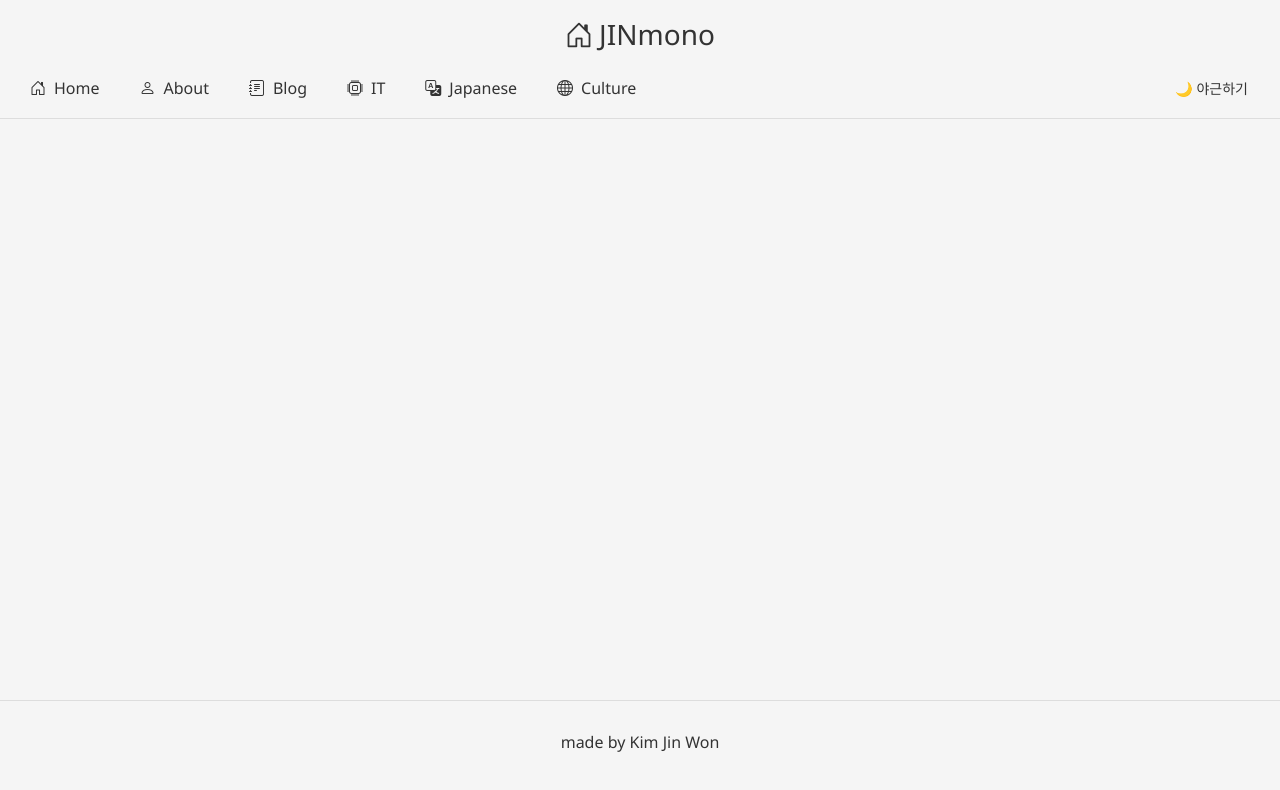
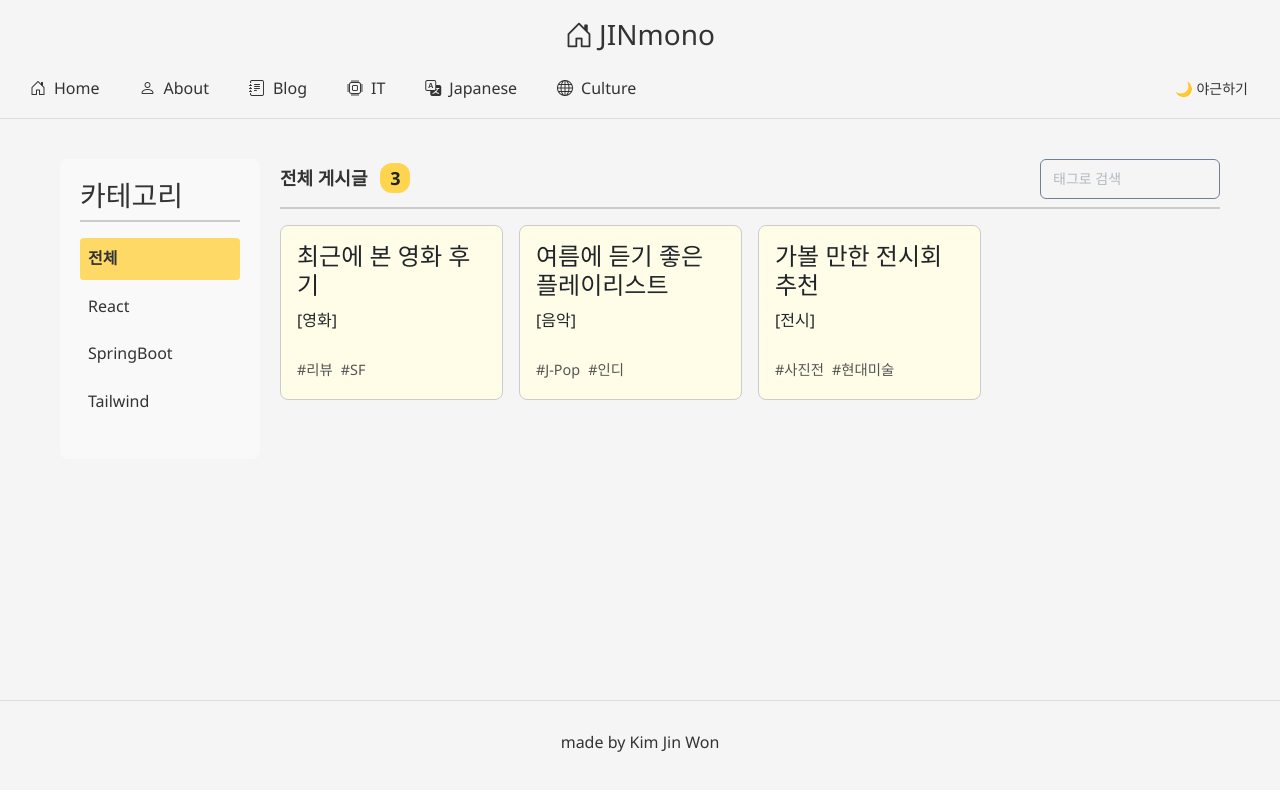
Before and after one commit to JINWON-getup/blog-frontend, a React app: page /culture in a window 1280 px wide. Shown: the top 790 px of the page. Built offline with nearby package versions, Linux system fonts and the light colour scheme; the HTML template or start-up script is replaced by a standard one.

Commit message:
dummy data folder add

```diff
--- a/src/components/nav-bar.tsx
+++ b/src/components/nav-bar.tsx
@@ -25,19 +25,19 @@ export default function NavBar() {
                     </Link>
                 </li>
                 <li>
-                    <Link to="/it-board-page" className="nav-link">
+                    <Link to="/it" className="nav-link">
                         <i className="bi bi-cpu"></i>
                         <span>IT</span>
                     </Link>
                 </li>
                 <li>
-                    <Link to="/japanese-board-page" className="nav-link">
+                    <Link to="/japanese" className="nav-link">
                         <i className="bi bi-translate"></i>
                         <span>Japanese</span>
                     </Link>
                 </li>
                 <li>
-                    <Link to="/culture-board-page" className="nav-link">
+                    <Link to="/culture" className="nav-link">
                         <i className="bi bi-globe"></i>
                         <span>Culture</span>
                     </Link>
--- a/src/css/board.css
+++ b/src/css/board.css
@@ -21,6 +21,7 @@
     padding-bottom: 8px;
     margin-bottom: 16px;
     border-bottom: 2px solid #ccc;
+    transition: border-color 0.5s ease;
 }
 
 .category-sidebar ul {
@@ -33,6 +34,7 @@
     padding: 8px;
     margin-bottom: 6px;
     border-radius: 4px;
+    transition: background-color 0.5s ease;
 }
 
 .category-sidebar li.active {
@@ -95,7 +97,8 @@
     border: 1px solid #ccc;
     padding: 16px;
     border-radius: 8px;
-    transition: transform 0.5s, box-shadow 0.5s, background-color 0.5s ease;
+    transition: transform 0.5s, box-shadow 0.5s, background-color 0.5s ease,
+        color 0.5s ease;
 }
 
 .card:hover {
--- /dev/null
+++ b/src/data/_data.ts
@@ -0,0 +1,70 @@
+// 게시글(Post) 데이터의 타입을 정의합니다.
+export interface Post {
+    id: number;
+    title: string;
+    category: string;
+    tags: string[];
+}
+
+// IT 게시판 데이터
+export const itBoardData: Post[] = [
+    {
+        id: 1,
+        title: "React로 블로그 만들기",
+        category: "React",
+        tags: ["React", "JS"],
+    },
+    {
+        id: 2,
+        title: "SpringBoot 게시판 구축",
+        category: "SpringBoot",
+        tags: ["Spring", "Java"],
+    },
+    {
+        id: 3,
+        title: "Tailwind로 스타일링",
+        category: "Tailwind",
+        tags: ["Tailwind", "CSS"],
+    },
+];
+export const itCategories = ["전체", "React", "SpringBoot", "Tailwind"];
+
+// Japanese 게시판 데이터
+export const japaneseBoardData: Post[] = [
+    {
+        id: 1,
+        title: "JLPT N1 공부법",
+        category: "시험",
+        tags: ["JLPT", "한자"],
+    },
+    {
+        id: 2,
+        title: "일본 여행 회화",
+        category: "회화",
+        tags: ["여행", "생활"],
+    },
+];
+export const japaneseCategories = ["전체", "시험", "회화"];
+
+// Culture 게시판 데이터
+export const cultureBoardData: Post[] = [
+    {
+        id: 1,
+        title: "최근에 본 영화 후기",
+        category: "영화",
+        tags: ["리뷰", "SF"],
+    },
+    {
+        id: 2,
+        title: "여름에 듣기 좋은 플레이리스트",
+        category: "음악",
+        tags: ["J-Pop", "인디"],
+    },
+    {
+        id: 3,
+        title: "가볼 만한 전시회 추천",
+        category: "전시",
+        tags: ["사진전", "현대미술"],
+    },
+];
+export const cultureCategories = ["전체", "영화", "음악", "전시"];
--- a/src/pages/section/culture-board-page.tsx
+++ b/src/pages/section/culture-board-page.tsx
@@ -1,32 +1,7 @@
-import Board from "../../components/board"; // 1. 재사용 가능한 Board 컴포넌트를 불러옵니다.
-
-// 2. Culture 게시판에만 해당하는 데이터를 정의합니다.
-const cultureBoardData = [
-    {
-        id: 1,
-        title: "최근에 본 영화 후기",
-        category: "영화",
-        tags: ["리뷰", "SF"],
-    },
-    {
-        id: 2,
-        title: "여름에 듣기 좋은 플레이리스트",
-        category: "음악",
-        tags: ["J-Pop", "인디"],
-    },
-    {
-        id: 3,
-        title: "가볼 만한 전시회 추천",
-        category: "전시",
-        tags: ["사진전", "현대미술"],
-    },
-];
-
-const cultureCategories = ["전체", "영화", "음악", "전시"];
+import Board from "../../components/board";
+// 중앙 데이터 파일에서 필요한 데이터를 가져옵니다.
+import { cultureBoardData, itCategories } from "../../data/_data";
 
 export default function CultureBoardPage() {
-    // 3. Board 컴포넌트에 Culture 게시판 데이터를 props로 전달하여 렌더링합니다.
-    return (
-        <Board boardData={cultureBoardData} categories={cultureCategories} />
-    );
+    return <Board boardData={cultureBoardData} categories={itCategories} />;
 }
--- a/src/pages/section/it-board-page.tsx
+++ b/src/pages/section/it-board-page.tsx
@@ -1,29 +1,7 @@
-import Board from "../../components/board"; // 1. 재사용 가능한 Board 컴포넌트를 불러옵니다.
-
-// 2. IT 게시판에만 해당하는 데이터를 정의합니다. (나중에는 API로 받아오게 됩니다.)
-const itBoardData = [
-    {
-        id: 1,
-        title: "React로 블로그 만들기",
-        category: "React",
-        tags: ["React", "JS"],
-    },
-    {
-        id: 2,
-        title: "SpringBoot 게시판 구축",
-        category: "SpringBoot",
-        tags: ["Spring", "Java"],
-    },
-    {
-        id: 3,
-        title: "Tailwind로 스타일링",
-        category: "Tailwind",
-        tags: ["Tailwind", "CSS"],
-    },
-];
-const itCategories = ["전체", "React", "SpringBoot", "Tailwind"];
+import Board from "../../components/board";
+// 중앙 데이터 파일에서 필요한 데이터를 가져옵니다.
+import { itBoardData, itCategories } from "../../data/_data";
 
 export default function ItBoardPage() {
-    // 3. Board 컴포넌트에 IT 게시판 데이터를 props로 전달하여 렌더링합니다.
     return <Board boardData={itBoardData} categories={itCategories} />;
 }
--- a/src/pages/section/japanese-board-page.tsx
+++ b/src/pages/section/japanese-board-page.tsx
@@ -1,23 +1,7 @@
 import Board from "../../components/board";
-
-const japaneseBoardData = [
-    {
-        id: 1,
-        title: "JLPT N1 공부법",
-        category: "시험",
-        tags: ["JLPT", "한자"],
-    },
-    {
-        id: 2,
-        title: "일본 여행 회화",
-        category: "회화",
-        tags: ["여행", "생활"],
-    },
-];
-const japaneseCategories = ["전체", "시험", "회화"];
+// 중앙 데이터 파일에서 필요한 데이터를 가져옵니다.
+import { japaneseBoardData, itCategories } from "../../data/_data";
 
 export default function JapaneseBoardPage() {
-    return (
-        <Board boardData={japaneseBoardData} categories={japaneseCategories} />
-    );
+    return <Board boardData={japaneseBoardData} categories={itCategories} />;
 }
--- a/src/routes/routes.tsx
+++ b/src/routes/routes.tsx
@@ -3,22 +3,17 @@ import Home from "../pages/home";
 import ItBoardPage from "../pages/section/it-board-page";
 import JapaneseBoardPage from "../pages/section/japanese-board-page";
 import CultureBoardPage from "../pages/section/culture-board-page";
-
 import AdminLogin from "../pages/login/adminLogin";
 
 export default function AppRoutes() {
     return (
         <Routes>
             <Route path="/" element={<Home />} />
-            <Route path="/it-board-page" element={<ItBoardPage />} />
-            <Route
-                path="/japanese-board-page"
-                element={<JapaneseBoardPage />}
-            />
-            <Route path="/culture-board-page" element={<CultureBoardPage />} />
+            {/* 👇 path 경로를 짧게 수정 */}
+            <Route path="/it" element={<ItBoardPage />} />
+            <Route path="/japanese" element={<JapaneseBoardPage />} />
+            <Route path="/culture" element={<CultureBoardPage />} />
             <Route path="/adminLogin" element={<AdminLogin />} />
-            {/* Culture 보드도 같은 방식으로 추가 */}
-            {/* ... */}
         </Routes>
     );
 }
```
